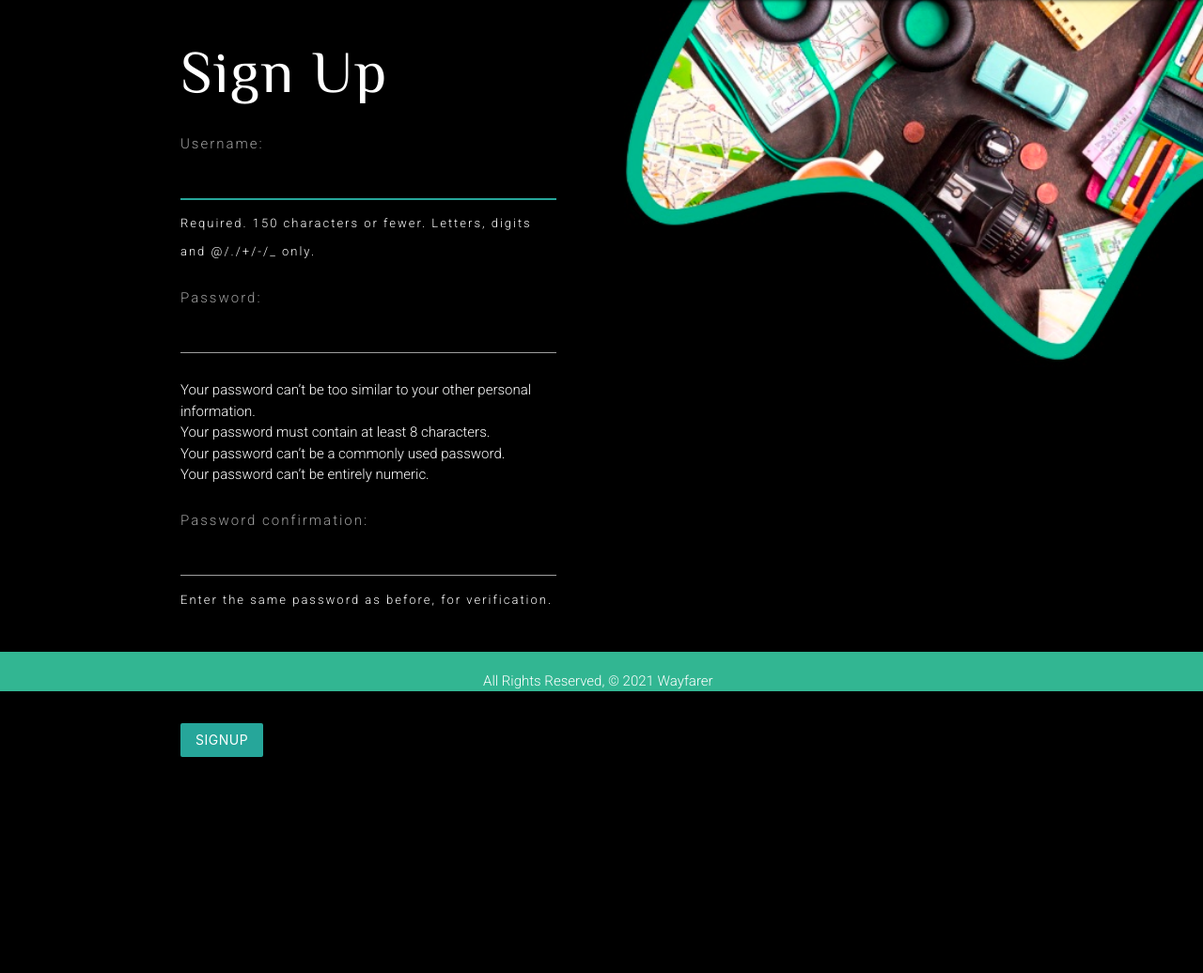
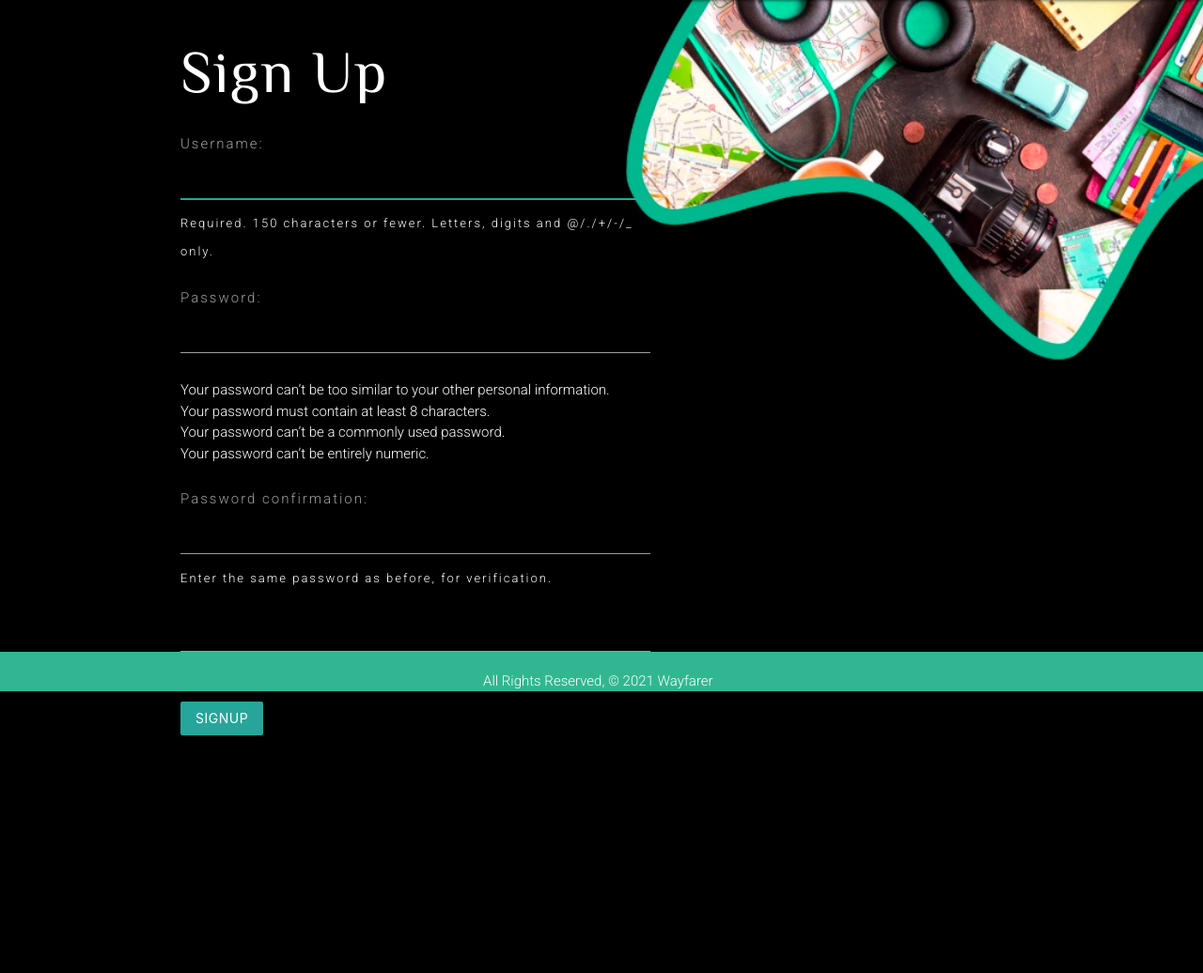
Before and after one commit to ajelleny/wayfarer, a Django app: page /accounts/signup/ in a window 1280 px wide. Shown: the part 64-1100 px from the top of the page at 94% size. Run offline with Django 3.2, Linux system fonts and the light colour scheme.

Commit message:
added width and class to form

```diff
--- a/main_app/templates/registration/signup.html
+++ b/main_app/templates/registration/signup.html
@@ -5,13 +5,12 @@
 
 {% if error_message %}<p class="red-text">{{ error_message }}</p>{% endif %}
 
-<form style="width: 400px" method="post" action="{% url 'signup' %}">
+<form class="signup-form" style="width: 500px" method="post" action="{% url 'signup' %}">
   {% csrf_token %}
   {{ form.as_p }}
-  <input for="id_city_name">Current City:</input>
+  <input for="id_city_name"><span class="current-city">Current City:</span>
   <br><br>
   <input type="submit" class="btn" value="signup">
-
 </form>
 
 {% endblock %}
```
